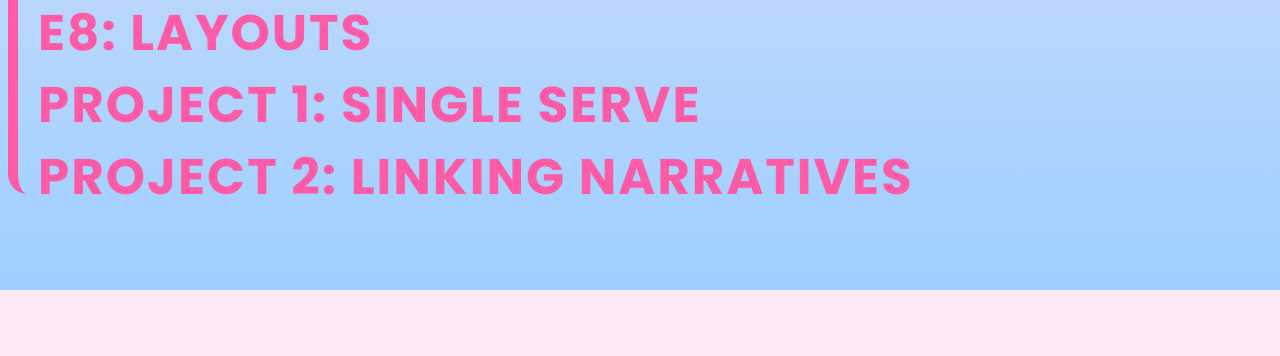
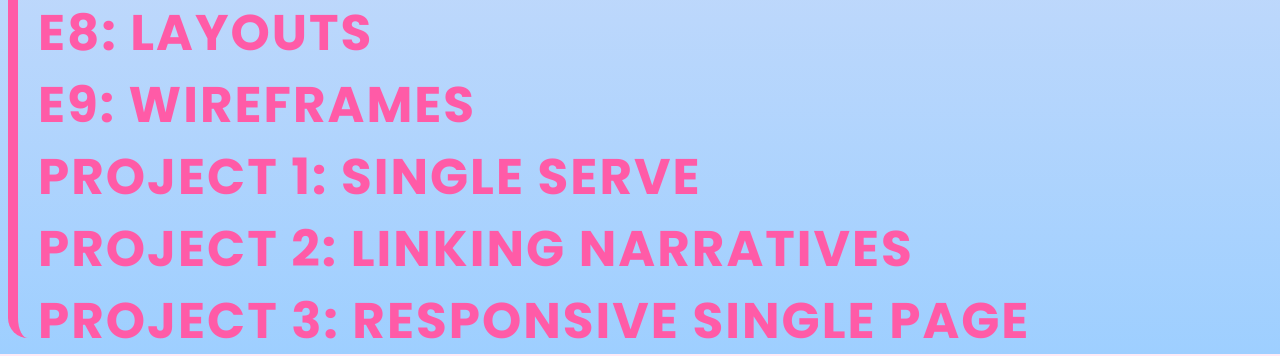
Before and after one commit to KaseyThomas/kaseyrepository, a plain HTML site: page index.html in a window 1280 px wide. Shown: the part 768-1124 px from the top of the page. Before the commit the page ends 1058 px from the top, so only its background shows below. Drawn offline with Linux system fonts and the light colour scheme.

Commit message:
added links

```diff
--- a/css/style.css
+++ b/css/style.css
@@ -1,7 +1,7 @@
 	body {background-color: #ffeaf5;
 		background-image: linear-gradient(#ffeaf5, #9ecfff);
 		background-repeat: no-repeat;
-		height: 1000px;
+
 		}
 
 			a {
--- a/index.html
+++ b/index.html
@@ -18,8 +18,10 @@
 		<li><a href="e6/index.html">E6: Fix Site</a></li>
 		<li><a href="e7/index.html">E7: Site Map</a></li>
 		<li><a href="e8/index.html">E8: Layouts</a></li>
+		<li><a href="e9/index.html">E9: Wireframes</a></li>
 		<li><a href="projects/p1/index.html">Project 1: Single Serve</a></li>
 		<li><a href="projects/p2/index.html">Project 2: Linking Narratives</a></li>
+		<li><a href="projects/p3/index.html">Project 3: Responsive Single Page</a></li>
 
 
 	</ul>
```
Also changed, not shown: 2 other files.
